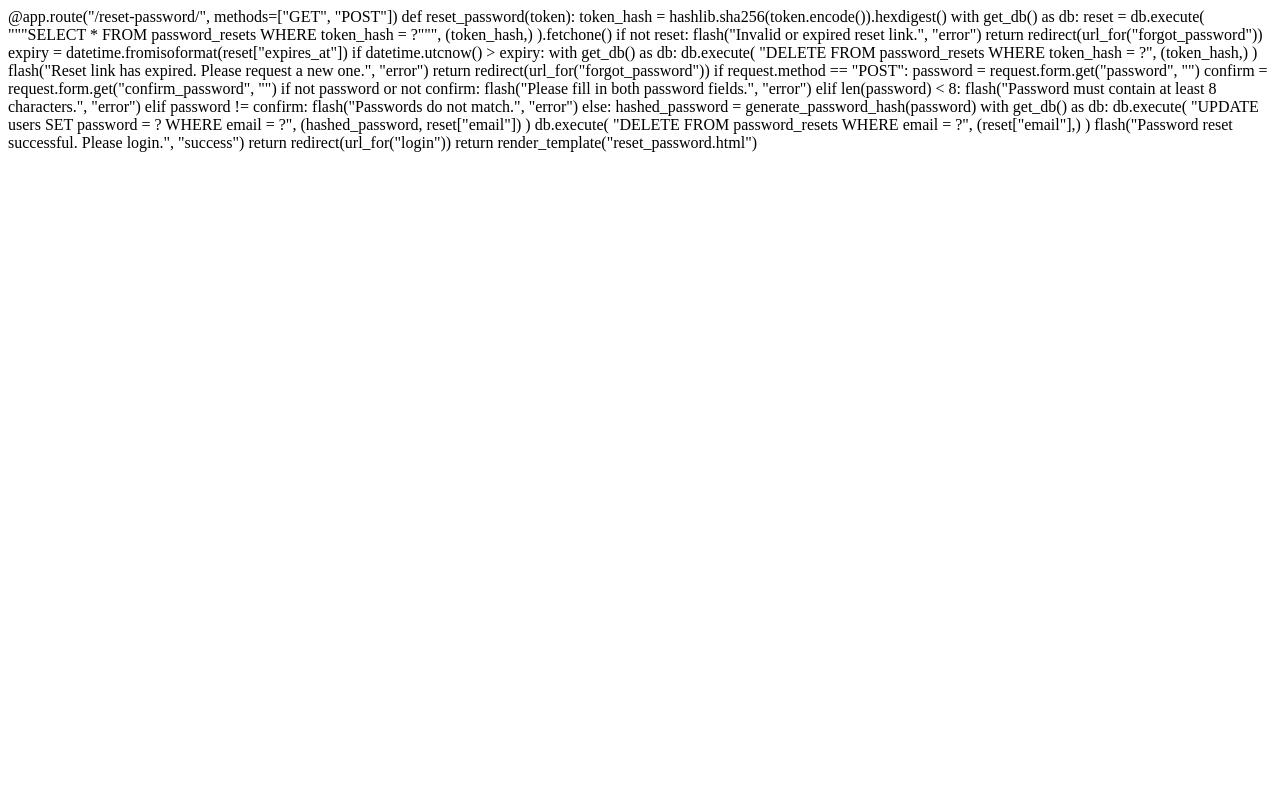
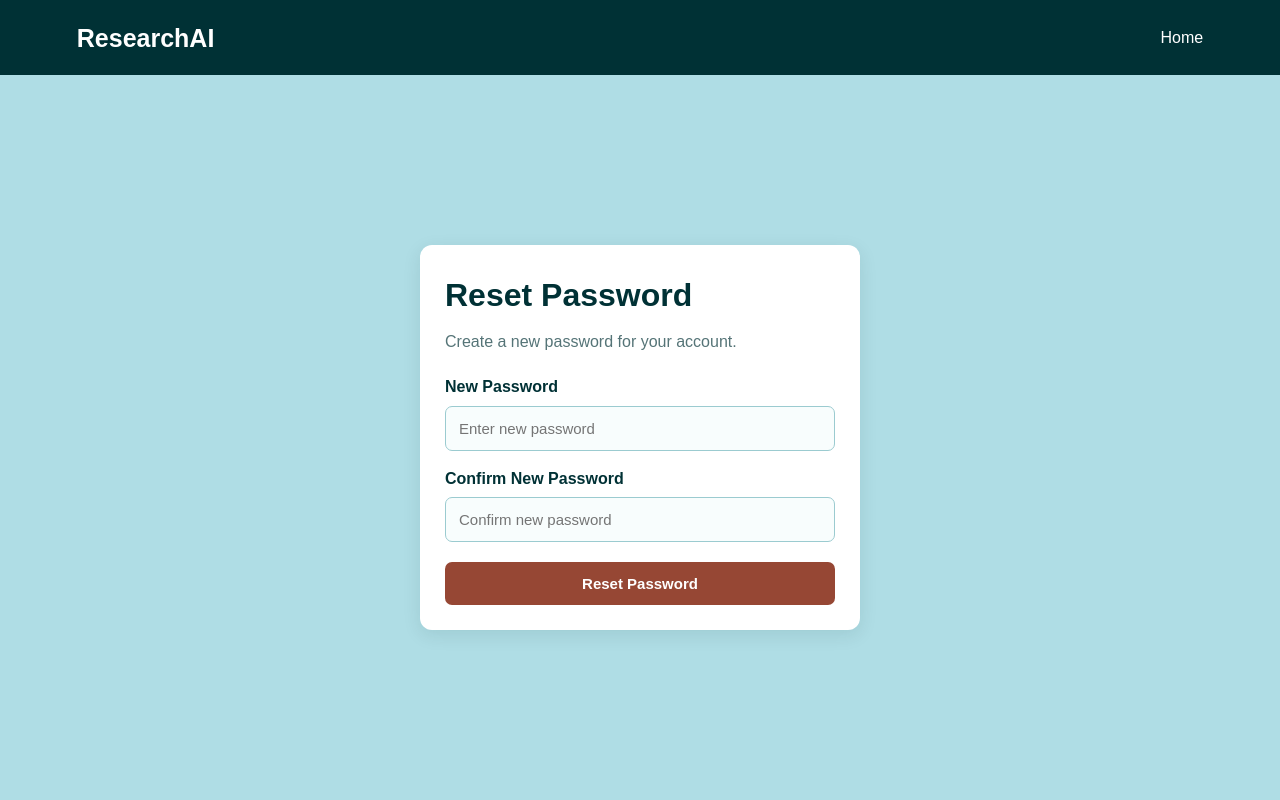
Before and after one commit to amayps01-ps/Research_AI, a Flask app: template templates/reset_password.html in a window 1280 px wide. Run offline with Flask 3, Linux system fonts and the light colour scheme; the template is opened without the code that fills it, so the values that code supplies are empty.

Commit message:
Replace reset password logic with HTML template

```diff
--- a/templates/reset_password.html
+++ b/templates/reset_password.html
@@ -1,58 +1,40 @@
-@app.route("/reset-password/<token>", methods=["GET", "POST"])
-def reset_password(token):
-    token_hash = hashlib.sha256(token.encode()).hexdigest()
+<!DOCTYPE html>
+<html lang="en">
+<head>
+    <meta charset="UTF-8">
+    <meta name="viewport" content="width=device-width, initial-scale=1.0">
+    <title>Reset Password - ResearchAI</title>
+    <link rel="stylesheet" href="{{ url_for('static', filename='style.css') }}">
+</head>
+<body>
 
-    with get_db() as db:
-        reset = db.execute(
-            """SELECT * FROM password_resets
-               WHERE token_hash = ?""",
-            (token_hash,)
-        ).fetchone()
+<header class="navbar">
+    <a class="logo" href="/">ResearchAI</a>
+    <nav><a href="/">Home</a></nav>
+</header>
 
-    if not reset:
-        flash("Invalid or expired reset link.", "error")
-        return redirect(url_for("forgot_password"))
+<main class="auth-wrapper">
+    <div class="auth-card">
+        <h1>Reset Password</h1>
+        <p>Create a new password for your account.</p>
 
-    expiry = datetime.fromisoformat(reset["expires_at"])
+        {% with messages = get_flashed_messages(with_categories=true) %}
+            {% for category, message in messages %}
+                <div class="message {{ category }}">{{ message }}</div>
+            {% endfor %}
+        {% endwith %}
 
-    if datetime.utcnow() > expiry:
-        with get_db() as db:
-            db.execute(
-                "DELETE FROM password_resets WHERE token_hash = ?",
-                (token_hash,)
-            )
+        <form method="POST">
+            <label>New Password</label>
+            <input type="password" name="password" placeholder="Enter new password" minlength="8" required>
 
-        flash("Reset link has expired. Please request a new one.", "error")
-        return redirect(url_for("forgot_password"))
+            <label>Confirm New Password</label>
+            <input type="password" name="confirm_password" placeholder="Confirm new password" minlength="8" required>
 
-    if request.method == "POST":
-        password = request.form.get("password", "")
-        confirm = request.form.get("confirm_password", "")
+            <button type="submit" class="primary-button full-button">Reset Password</button>
+        </form>
+    </div>
+</main>
 
-        if not password or not confirm:
-            flash("Please fill in both password fields.", "error")
-
-        elif len(password) < 8:
-            flash("Password must contain at least 8 characters.", "error")
-
-        elif password != confirm:
-            flash("Passwords do not match.", "error")
-
-        else:
-            hashed_password = generate_password_hash(password)
-
-            with get_db() as db:
-                db.execute(
-                    "UPDATE users SET password = ? WHERE email = ?",
-                    (hashed_password, reset["email"])
-                )
-
-                db.execute(
-                    "DELETE FROM password_resets WHERE email = ?",
-                    (reset["email"],)
-                )
-
-            flash("Password reset successful. Please login.", "success")
-            return redirect(url_for("login"))
-
-    return render_template("reset_password.html")
+</body>
+</html>
```
